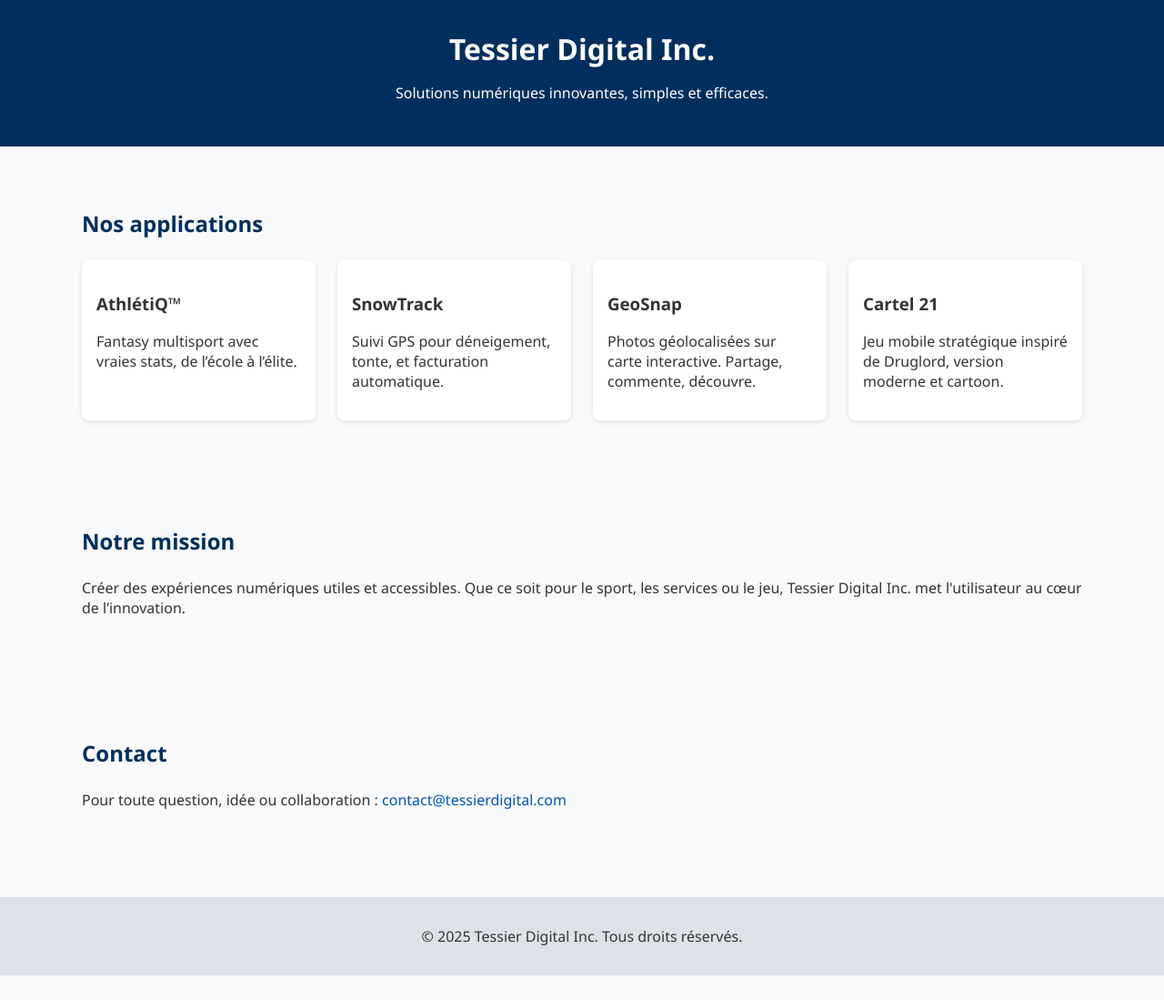
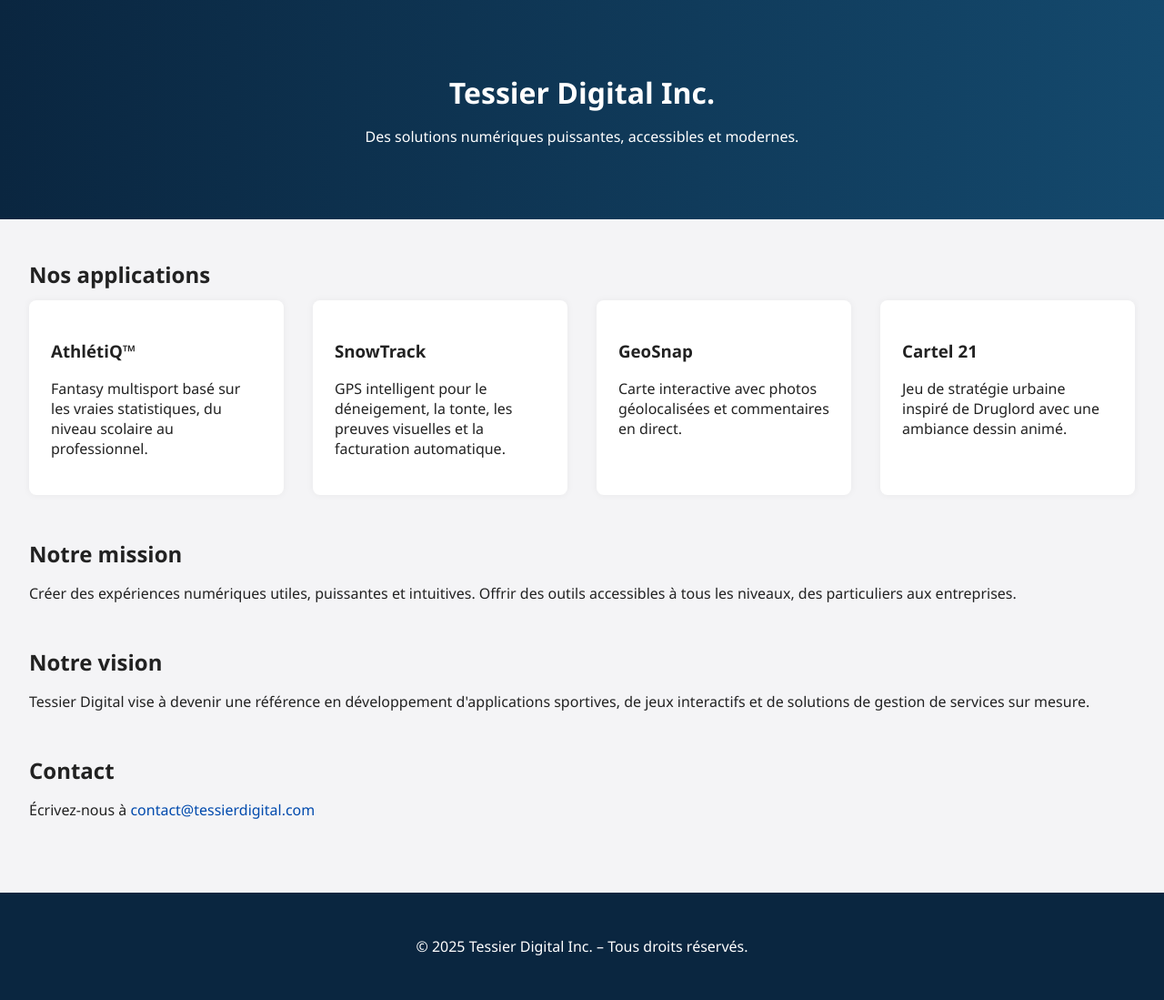
Before and after one commit to tessierdigital/tessierdigital, a plain HTML site: page index.html in a window 1280 px wide. Shown: the whole page at 91% size. Before the commit the page ends 1072 px from the top, so only its background shows below. Drawn offline with Linux system fonts and the light colour scheme.

Commit message:
Add files via upload

```diff
--- a/index.html
+++ b/index.html
@@ -2,48 +2,42 @@
 <html lang="fr">
 <head>
     <meta charset="UTF-8">
+    <title>Tessier Digital Inc.</title>
     <meta name="viewport" content="width=device-width, initial-scale=1.0">
-    <title>Tessier Digital Inc.</title>
     <link rel="stylesheet" href="style.css">
 </head>
 <body>
 <header>
-        <div class="container">
+    <div class="hero">
         <h1>Tessier Digital Inc.</h1>
-            <p>Solutions numériques innovantes, simples et efficaces.</p>
+        <p>Des solutions numériques puissantes, accessibles et modernes.</p>
     </div>
 </header>
-
-    <section class="section apps">
-        <div class="container">
+<main>
+    <section class="apps">
         <h2>Nos applications</h2>
         <div class="grid">
-                <div class="card"><h3>AthlétiQ™</h3><p>Fantasy multisport avec vraies stats, de l’école à l’élite.</p></div>
-                <div class="card"><h3>SnowTrack</h3><p>Suivi GPS pour déneigement, tonte, et facturation automatique.</p></div>
-                <div class="card"><h3>GeoSnap</h3><p>Photos géolocalisées sur carte interactive. Partage, commente, découvre.</p></div>
-                <div class="card"><h3>Cartel 21</h3><p>Jeu mobile stratégique inspiré de Druglord, version moderne et cartoon.</p></div>
-            </div>
+            <div class="card"><h3>AthlétiQ™</h3><p>Fantasy multisport basé sur les vraies statistiques, du niveau scolaire au professionnel.</p></div>
+            <div class="card"><h3>SnowTrack</h3><p>GPS intelligent pour le déneigement, la tonte, les preuves visuelles et la facturation automatique.</p></div>
+            <div class="card"><h3>GeoSnap</h3><p>Carte interactive avec photos géolocalisées et commentaires en direct.</p></div>
+            <div class="card"><h3>Cartel 21</h3><p>Jeu de stratégie urbaine inspiré de Druglord avec une ambiance dessin animé.</p></div>
         </div>
     </section>
-
-    <section class="section mission">
-        <div class="container">
+    <section class="mission">
         <h2>Notre mission</h2>
-            <p>Créer des expériences numériques utiles et accessibles. Que ce soit pour le sport, les services ou le jeu, Tessier Digital Inc. met l'utilisateur au cœur de l’innovation.</p>
-        </div>
+        <p>Créer des expériences numériques utiles, puissantes et intuitives. Offrir des outils accessibles à tous les niveaux, des particuliers aux entreprises.</p>
     </section>
-
-    <section class="section contact">
-        <div class="container">
+    <section class="vision">
+        <h2>Notre vision</h2>
+        <p>Tessier Digital vise à devenir une référence en développement d'applications sportives, de jeux interactifs et de solutions de gestion de services sur mesure.</p>
+    </section>
+    <section class="contact">
         <h2>Contact</h2>
-            <p>Pour toute question, idée ou collaboration : <a href="mailto:contact@tessierdigital.com">contact@tessierdigital.com</a></p>
-        </div>
+        <p>Écrivez-nous à <a href="mailto:contact@tessierdigital.com">contact@tessierdigital.com</a></p>
     </section>
-
+</main>
 <footer>
-        <div class="container">
-            <p>&copy; 2025 Tessier Digital Inc. Tous droits réservés.</p>
-        </div>
+    <p>&copy; 2025 Tessier Digital Inc. – Tous droits réservés.</p>
 </footer>
 </body>
 </html>
--- a/style.css
+++ b/style.css
@@ -1,49 +1,45 @@
 body {
-    font-family: 'Segoe UI', Tahoma, Geneva, Verdana, sans-serif;
+    font-family: 'Segoe UI', sans-serif;
     margin: 0;
-    padding: 0;
-    background: #f8f9fa;
-    color: #333;
+    background: #f4f4f6;
+    color: #222;
 }
 header {
-    background: #002f5d;
+    background: linear-gradient(90deg, #0a2640, #14496d);
     color: white;
-    padding: 2em 0;
+    padding: 4em 2em;
     text-align: center;
 }
-.container {
-    width: 90%;
-    max-width: 1100px;
-    margin: auto;
+main {
+    padding: 2em;
 }
-h1 {
-    margin: 0;
-}
-.section {
-    padding: 3em 0;
-}
-.section h2 {
-    color: #002f5d;
-    margin-bottom: 1em;
+h1, h2 {
+    margin: 0.5em 0;
 }
 .grid {
     display: grid;
-    grid-template-columns: repeat(auto-fit, minmax(220px, 1fr));
-    gap: 1.5em;
+    gap: 2em;
+    grid-template-columns: repeat(auto-fit, minmax(250px, 1fr));
 }
 .card {
     background: white;
-    padding: 1em;
+    padding: 1.5em;
     border-radius: 8px;
-    box-shadow: 0 2px 5px rgba(0,0,0,0.1);
+    box-shadow: 0 0 8px rgba(0,0,0,0.05);
+}
+section {
+    margin-bottom: 3em;
 }
 footer {
-    background: #dee2e6;
+    background: #0a2640;
+    color: white;
     text-align: center;
-    padding: 1em 0;
-    margin-top: 2em;
+    padding: 2em;
 }
 a {
-    color: #0056b3;
+    color: #004aad;
     text-decoration: none;
 }
+a:hover {
+    text-decoration: underline;
+}
```
Lines whose indentation alone changed are shown as unchanged.
